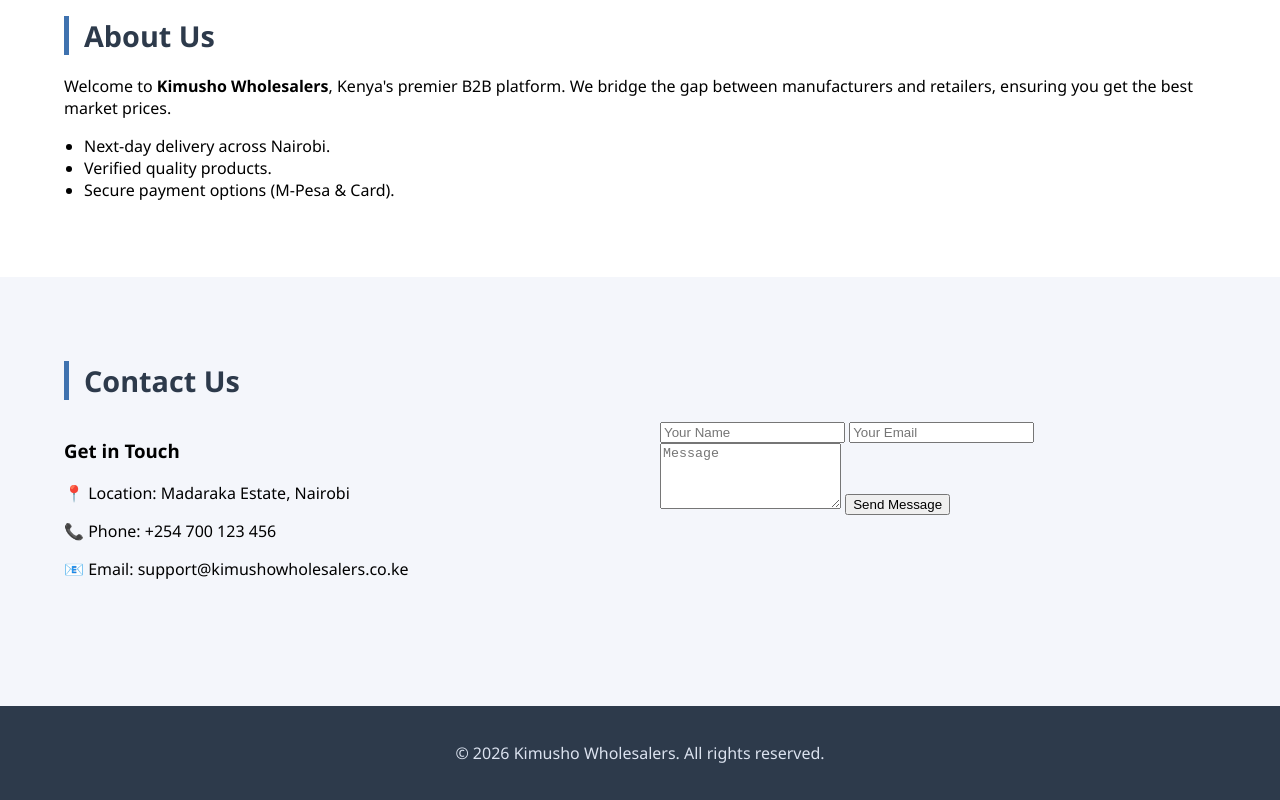
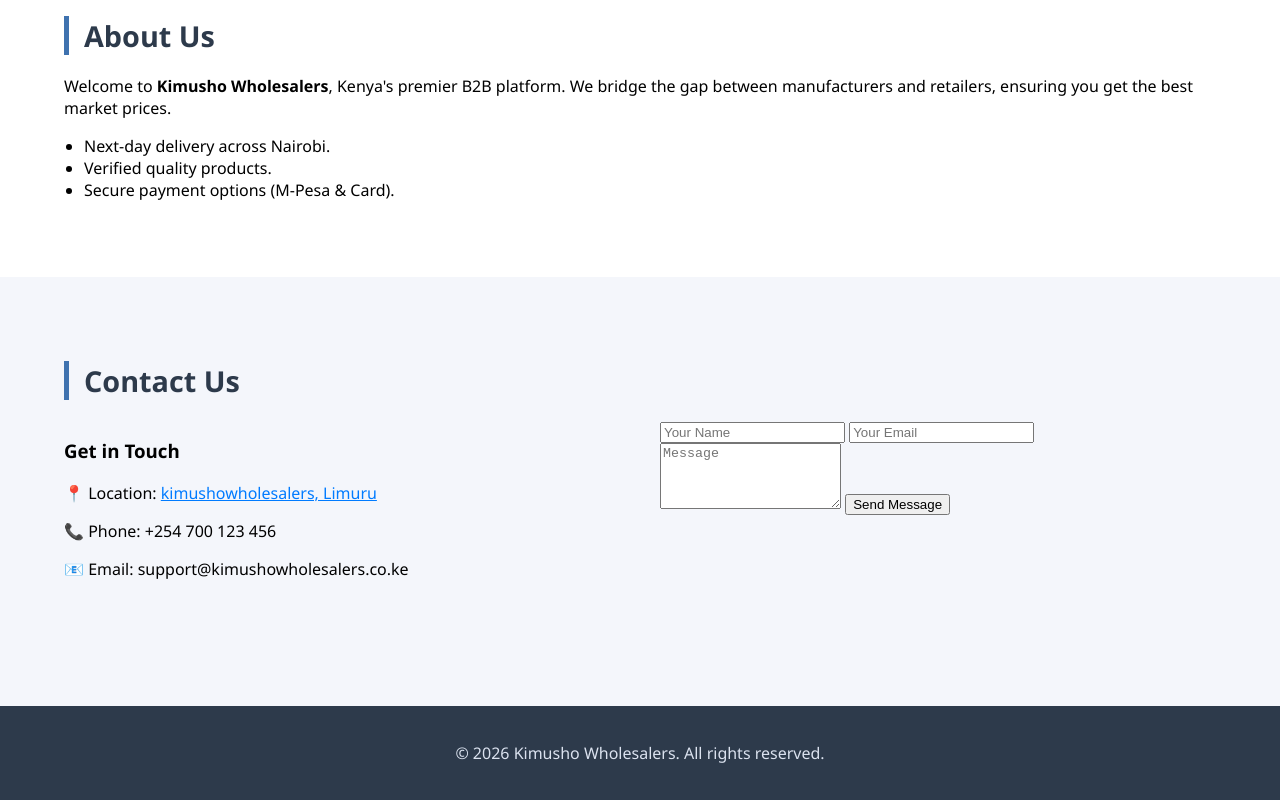
Before and after one commit to Ajzelly/wholesale-system, a plain HTML site: page frontend/index.html in a window 1280 px wide. Shown: the part 644-1444 px from the top of the page. Drawn offline with Linux system fonts and the light colour scheme; no server answers.

Commit message:
Location Updated

```diff
--- a/frontend/index.html
+++ b/frontend/index.html
@@ -62,7 +62,10 @@
     <div class="contact-grid">
         <div class="contact-info">
             <h3>Get in Touch</h3>
-            <p>📍 Location: Madaraka Estate, Nairobi</p>
+            <p>📍 Location: <a href="https://maps.app.goo.gl/nFg1mE6BRBmhV8696?g_st=aw" target="_blank" style="color: #007bff; text-decoration: underline;">
+                 kimushowholesalers, Limuru
+            </a>
+            </p>
             <p>📞 Phone: +254 700 123 456</p>
             <p>📧 Email: support@kimushowholesalers.co.ke</p>
         </div>
```
